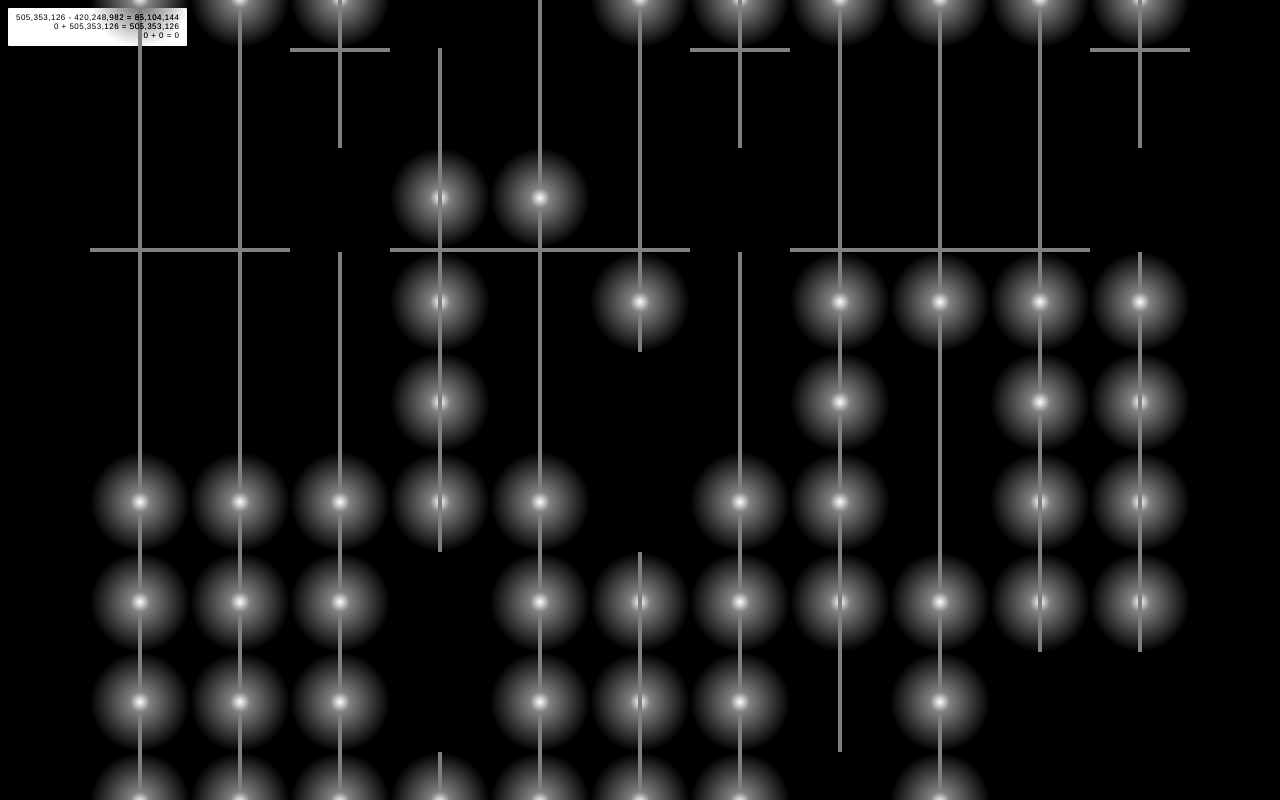
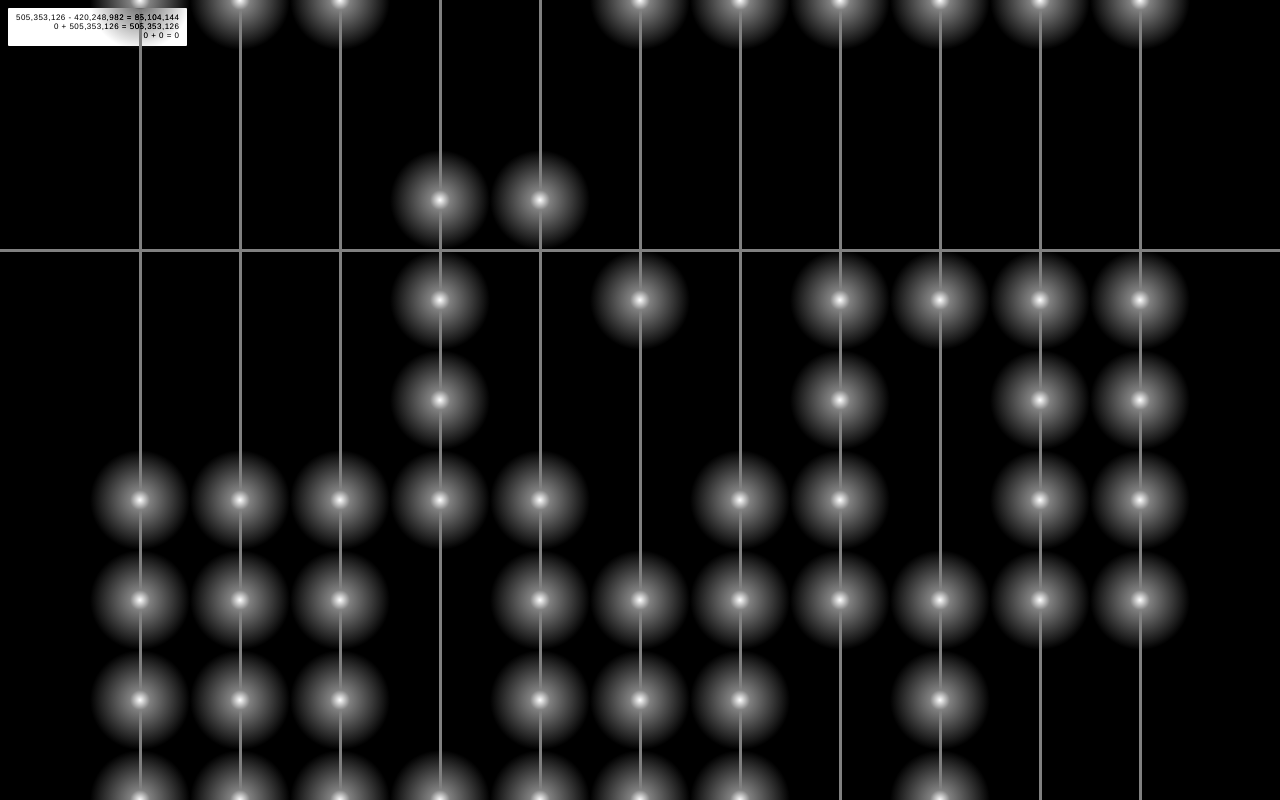
Before and after one commit to dzucconi/counting-frame, a website built with Parcel: page src/index.html in a window 1280 px wide. Built offline with nearby package versions, Linux system fonts and the light colour scheme; what proportional-scale would draw is missing.

Commit message:
Adds structure

```diff
--- a/src/index.html
+++ b/src/index.html
@@ -11,6 +11,7 @@
     <div id="root" class="Root">
       <div id="log" class="Log"></div>
       <div id="stage" class="Stage"></div>
+      <div id="structure" class="Structure"></div>
     </div>
     <script src="./index.ts" type="module"></script>
   </body>
--- a/src/index.scss
+++ b/src/index.scss
@@ -36,23 +36,6 @@
   align-items: center;
   justify-content: center;
   color: white;
-
-  &:after {
-    content: "";
-    display: block;
-    position: absolute;
-    top: 0;
-    left: 50%;
-    bottom: 0;
-    width: 4px;
-    margin-left: -2px;
-    background-color: gray;
-    z-index: -1;
-  }
-
-  &:nth-child(4) {
-    border-bottom: 4px solid gray;
-  }
 }
 
 .Log {
--- a/src/index.ts
+++ b/src/index.ts
@@ -6,6 +6,13 @@
   root: document.getElementById("root"),
   stage: document.getElementById("stage"),
   log: document.getElementById("log"),
+  structure: document.getElementById("structure"),
+};
+
+const TIMINGS = {
+  column: 100,
+  transition: 500,
+  pause: 1000,
 };
 
 const resize = () => {
@@ -23,6 +30,8 @@
   });
 
   DOM.stage.style.transform = `scale(${resized.scale})`;
+
+  structure();
 };
 
 const animate = async (from: number, to: number) => {
@@ -41,7 +50,7 @@
     .querySelectorAll(".Column")
     .entries()) {
     // Stagger each column
-    await wait(100);
+    await wait(TIMINGS.column);
 
     const $currentColumn = columns[i];
 
@@ -67,9 +76,23 @@
   DOM.log.innerHTML = render.log(STATE.values);
 
   // Wait for the animation to finish + pause
-  await wait(500 + 1000);
+  await wait(TIMINGS.transition + TIMINGS.pause);
 
   DOM.stage.innerHTML = `<div class='Current'>${render.abacus(to)}</div>`;
+};
+
+// Render structure in relation to existing cell grid
+const structure = () => {
+  const $cell = document.querySelector(".Cell:nth-child(4)");
+  const { width, bottom } = $cell.getBoundingClientRect();
+
+  const size = Math.floor(width / 30);
+  const xs = Array.from(document.querySelectorAll(".Column")).map(($column) => {
+    return $column.getBoundingClientRect().left + width / 2 - size / 2;
+  });
+  const y = bottom - size / 2;
+
+  DOM.structure.innerHTML = render.structure({ size, xs, y });
 };
 
 const STATE = {
--- a/src/render.ts
+++ b/src/render.ts
@@ -1,6 +1,9 @@
 import { encode } from "./abacus";
 import { generate } from "./log";
-import { NEGATIVE_STYLES, POSITIVE_STYLES } from "./utils";
+
+const SIZE = 100;
+const COLOR = "gray";
+const BACKGROUND_COLOR = "transparent";
 
 export const abacus = (n: number): string => {
   const state = encode(n);
@@ -10,7 +13,16 @@
       const cells = column
         .map((cell) => {
           return `<div class="Cell" data-cell="${cell}" style="${
-            cell ? POSITIVE_STYLES : NEGATIVE_STYLES
+            cell
+              ? `
+                background-image: radial-gradient(${SIZE}px at 50% 50%, white 0%, ${COLOR} 10%, ${BACKGROUND_COLOR} 50%);
+                width: ${SIZE}px;
+                height: ${SIZE}px;
+              `
+              : `
+                width: ${SIZE}px;
+                height: ${SIZE}px;
+              `
           }"></div>`;
         })
         .join("");
@@ -27,3 +39,40 @@
 export const log = (values: number[]): string => {
   return generate(values).slice(-15).reverse().join("<br>");
 };
+
+export const structure = ({
+  size,
+  xs,
+  y,
+}: {
+  size: number;
+  xs: number[];
+  y: number;
+}) => {
+  return [
+    // Vertical lines
+    ...xs.map((x) => {
+      return `
+        <div style='
+          background-color: gray;
+          bottom: 0;
+          left: ${x}px;
+          position: fixed;
+          top: 0;
+          width: ${size}px;
+          z-index: -1;
+        '></div>
+      `;
+    }),
+
+    // Horizontal line
+    `<div style='
+      background-color: gray;
+      position: fixed;
+      top: ${y}px;
+      left: 0;
+      right: 0;
+      height: ${size}px;
+    })}'></div>`,
+  ].join("");
+};
--- a/src/utils.ts
+++ b/src/utils.ts
@@ -1,24 +1,3 @@
-const SIZE = 100;
-const COLOR = "gray";
-const BACKGROUND_COLOR = "transparent";
-
-const toStyle = (style: Record<string, string>) => {
-  return Object.entries(style)
-    .map(([key, value]) => [key, value].join(":"))
-    .join(";");
-};
-
-export const POSITIVE_STYLES = toStyle({
-  width: `${SIZE}px`,
-  height: `${SIZE}px`,
-  "background-image": `radial-gradient(${SIZE}px at 50% 50%, white 0%, ${COLOR} 10%, ${BACKGROUND_COLOR} 50%)`,
-});
-
-export const NEGATIVE_STYLES = toStyle({
-  width: `${SIZE}px`,
-  height: `${SIZE}px`,
-});
-
 export const randomNumber = (min: number, max: number) => {
   const number = Math.random() * (max - min) + min;
   return Math.round(number);
```
